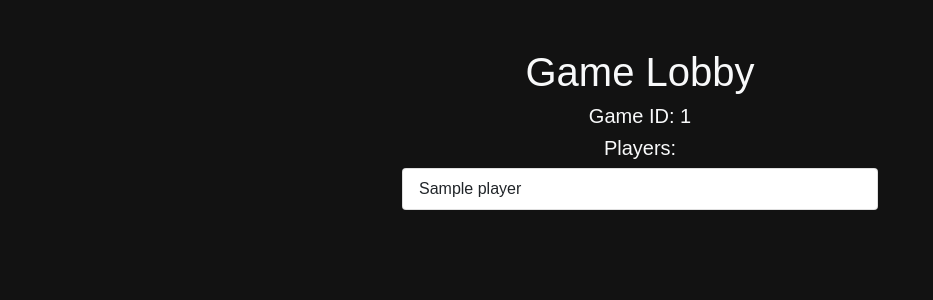
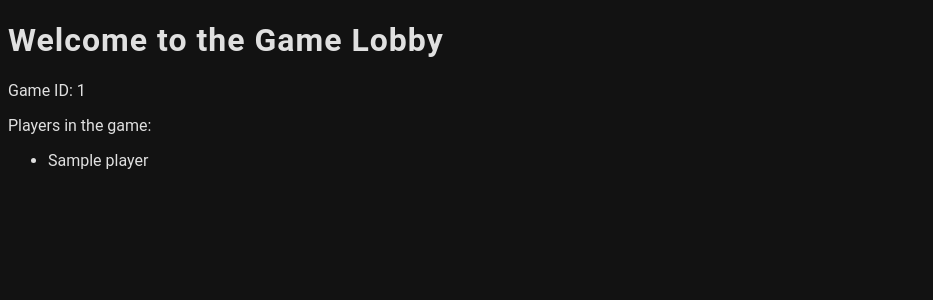
Before and after one commit to fdodinuth/nam-gam, a Flask app: template templates/game_lobby.html in a window 1280 px wide. Shown: the top 300 px of the page, without its empty margins (0-933 px from the left). Run offline with Flask 2, Linux system fonts and the light colour scheme; the template is opened without the code that fills it: most values are stand-ins (such as "Sample title", 1, 10 or a date in 2020); some libraries are stand-ins or nearby versions.

Commit message:
Update game_lobby.html

```diff
--- a/templates/game_lobby.html
+++ b/templates/game_lobby.html
@@ -4,54 +4,29 @@
     <meta charset="UTF-8">
     <meta name="viewport" content="width=device-width, initial-scale=1.0">
     <title>Game Lobby</title>
-    <link href="https://cdn.jsdelivr.net/npm/bootstrap@5.1.3/dist/css/bootstrap.min.css" rel="stylesheet">
-    <style>
-        body {
-            background-color: #121212;
-            color: #e0e0e0;
-            font-family: 'Arial', sans-serif;
-        }
-        .container {
-            max-width: 500px;
-        }
-        .btn {
-            font-weight: bold;
-        }
-        .btn:hover {
-            background-color: #4b7bec;
-        }
-    </style>
+    <link rel="stylesheet" href="static/style.css">
 </head>
-<body>
-    <div class="container mt-5">
-        <h1 class="text-center text-light">Game Lobby</h1>
-        <h5 class="text-center text-light">Game ID: {{ game_id }}</h5>
-        <h5 class="text-center text-light">Players:</h5>
-        <ul class="list-group mb-3">
+<body class="dark-theme">
+    <div class="container">
+        <h1>Welcome to the Game Lobby</h1>
+        <p>Game ID: {{ game_id }}</p>
+        <p>Players in the game:</p>
+        <ul>
             {% for player in players %}
-                <li class="list-group-item">{{ player }}</li>
+                <li>{{ player }}</li>
             {% endfor %}
         </ul>
+
         {% if is_host %}
-            <button id="startGameBtn" class="btn btn-primary w-100" onclick="startGame()">Start Game</button>
+        <form action="/start_game" method="POST">
+            <input type="hidden" name="game_id" value="{{ game_id }}">
+            <button type="submit">Start Game</button>
+            <form action="/restart_game" method="POST">
+                <input type="hidden" name="game_id" value="{{ game_id }}">
+                <button type="submit">Restart Game</button>
+            </form>
+        </form>
         {% endif %}
     </div>
-
-    <script src="https://cdn.jsdelivr.net/npm/socket.io@4.5.0/dist/socket.io.min.js"></script>
-    <script>
-        const socket = io();
-        const gameID = "{{ game_id }}";  // Get game ID from the server
-
-        // Function to start the game
-        function startGame() {
-            socket.emit('start_game', { room: gameID });  // Emit event to the server to start the game
-        }
-
-        // Listen for updates to the player list
-        socket.on('update_player_list', (data) => {
-            const playerList = data.players;
-            console.log('Updated Player List:', playerList);
-        });
-    </script>
 </body>
 </html>
```
